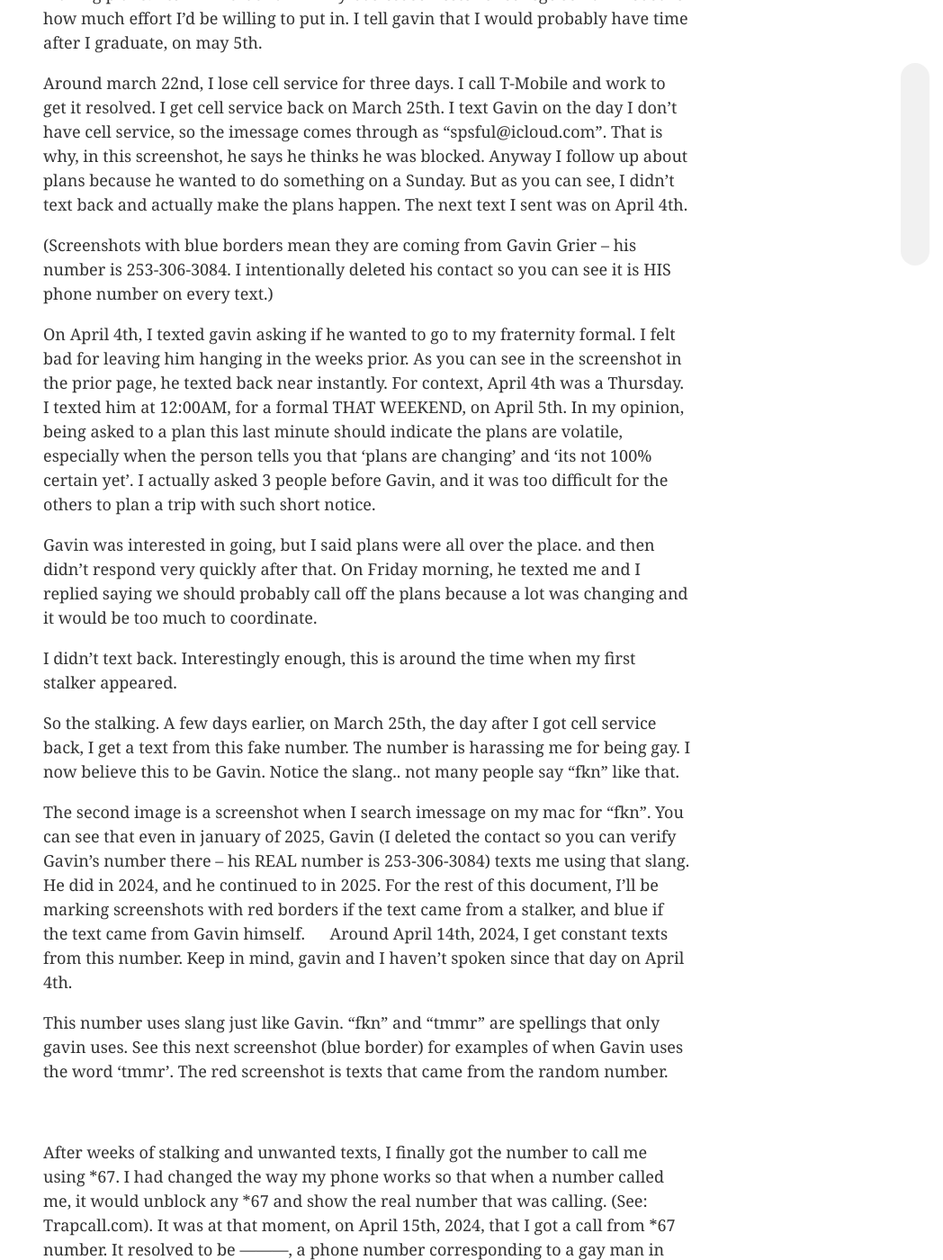
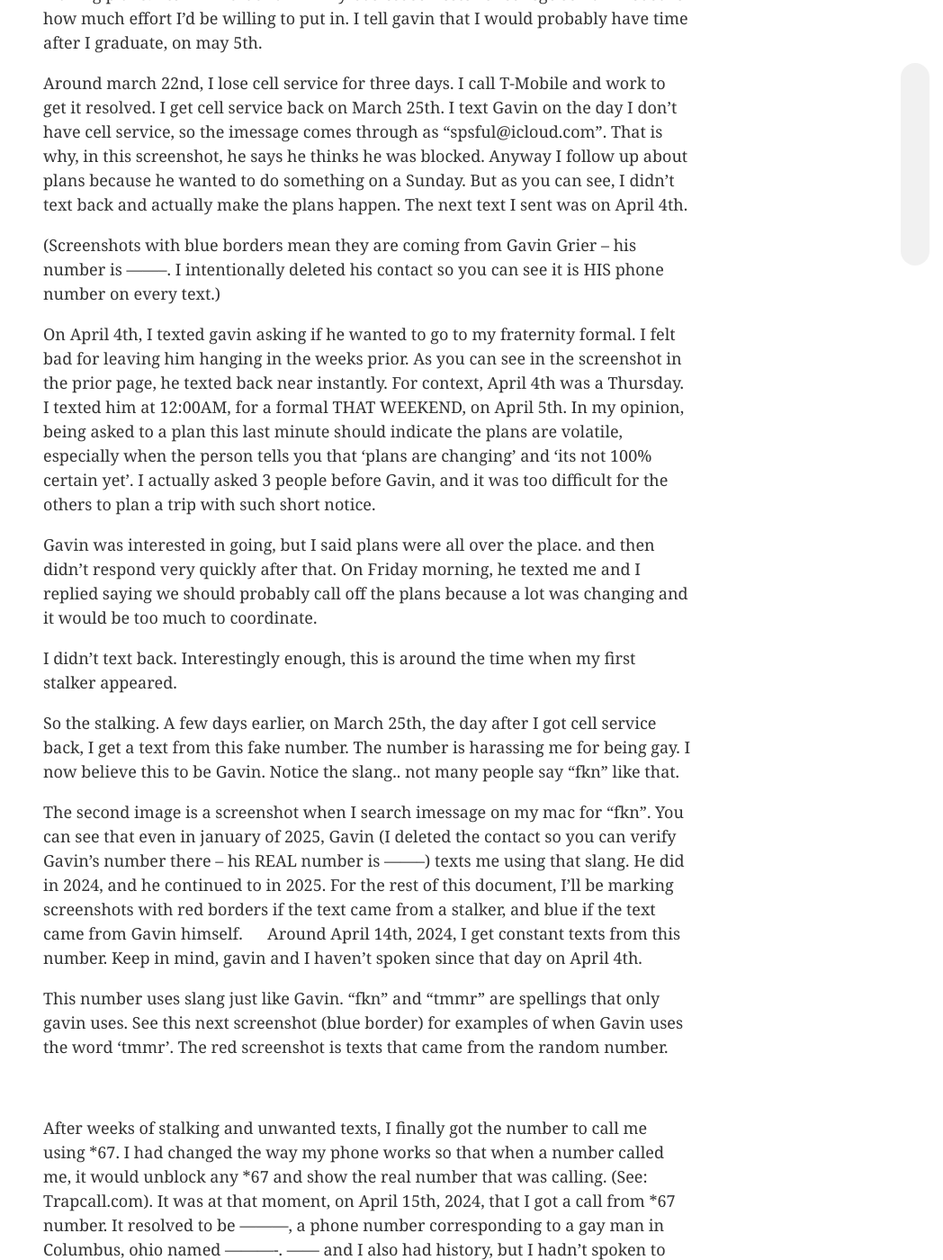
Before and after one commit to 0sps/sullivan.mx, a Jekyll site: the page built from _posts/2026-04-01-Gavin-Grier-stalker.md, in a window 1280 px wide and 1400 px high, scrolled down 1291 px. Shown: the whole window at 90% size, without its empty margins (232-1280 px from the left). Built offline with Jekyll 4.4.1, drawn with Linux system fonts in a browser that asks for light colours.

Commit message:
Update 2026-04-01-Gavin-Grier-stalker.md
Chabge

```diff
--- a/_posts/2026-04-01-Gavin-Grier-stalker.md
+++ b/_posts/2026-04-01-Gavin-Grier-stalker.md
@@ -41,7 +41,7 @@
 
 
 
-(Screenshots with blue borders mean they are coming from Gavin Grier – his number is 253-306-3084. I intentionally deleted his contact so you can see it is HIS phone number on every text.)
+(Screenshots with blue borders mean they are coming from Gavin Grier – his number is --------. I intentionally deleted his contact so you can see it is HIS phone number on every text.)
 
 
 On April 4th, I texted gavin asking if he wanted to go to my fraternity formal. I felt bad for leaving him hanging in the weeks prior. As you can see in the screenshot in the prior page, he texted back near instantly.
@@ -63,7 +63,7 @@
 
 
 
-The second image is a screenshot when I search imessage on my mac for “fkn”. You can see that even in january of 2025, Gavin (I deleted the contact so you can verify Gavin’s number there – his REAL number is 253-306-3084) texts me using that slang. He did in 2024, and he continued to in 2025. For the rest of this document, I’ll be marking screenshots with red borders if the text came from a stalker, and blue if the text came from Gavin himself.
+The second image is a screenshot when I search imessage on my mac for “fkn”. You can see that even in january of 2025, Gavin (I deleted the contact so you can verify Gavin’s number there – his REAL number is --------) texts me using that slang. He did in 2024, and he continued to in 2025. For the rest of this document, I’ll be marking screenshots with red borders if the text came from a stalker, and blue if the text came from Gavin himself.
 
 Around April 14th, 2024, I get constant texts from this number. Keep in mind, gavin and I haven’t spoken since that day on April 4th.
 
```
